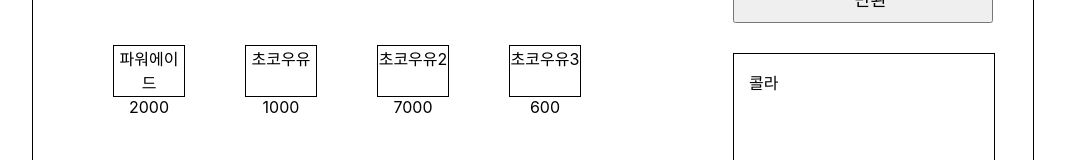
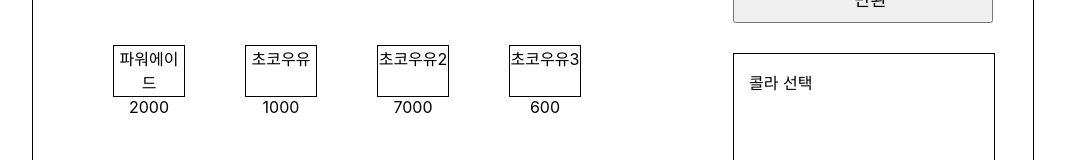
Before and after one commit to codesquad-members-2022/fe-vm, a React (Create React App) app: page / in a window 1280 px wide. Both pictures are taken after a click on the element "콜라". Shown: the part 386-546 px from the top of the page, without its empty margins (107-1172 px from the left). Built offline with nearby package versions, Linux system fonts and the light colour scheme.

Commit message:
feat : 메시지창 수정

```diff
--- a/src/components/MessageView/MessageView.js
+++ b/src/components/MessageView/MessageView.js
@@ -4,7 +4,9 @@ const MessageView = ({ message }) => {
   return (
     <div className="message-view">
       {message.map((v, i) => (
-        <p key={i}>{v}</p>
+        <div key={i}>
+          {typeof v === "string" ? <p>{v} 선택</p> : <p>{v} 투입</p>}
+        </div>
       ))}
     </div>
   );
--- a/src/routes/VendingMachine.js
+++ b/src/routes/VendingMachine.js
@@ -30,6 +30,7 @@ const VendingMachine = () => {
 
   const returnPrice = () => {
     setAccumulatedPrice(0);
+    setMessage([]);
   };
 
   return (
@@ -50,7 +51,7 @@ const VendingMachine = () => {
         <InputValue
           onSubmit={insertPriceHandler}
           onChange={writePriceHandler}
-          inputPrice={inputPrice}
+          value={inputPrice}
         />
         <ReturnButton onClick={returnPrice} />
         <MessageView message={message} />
```
